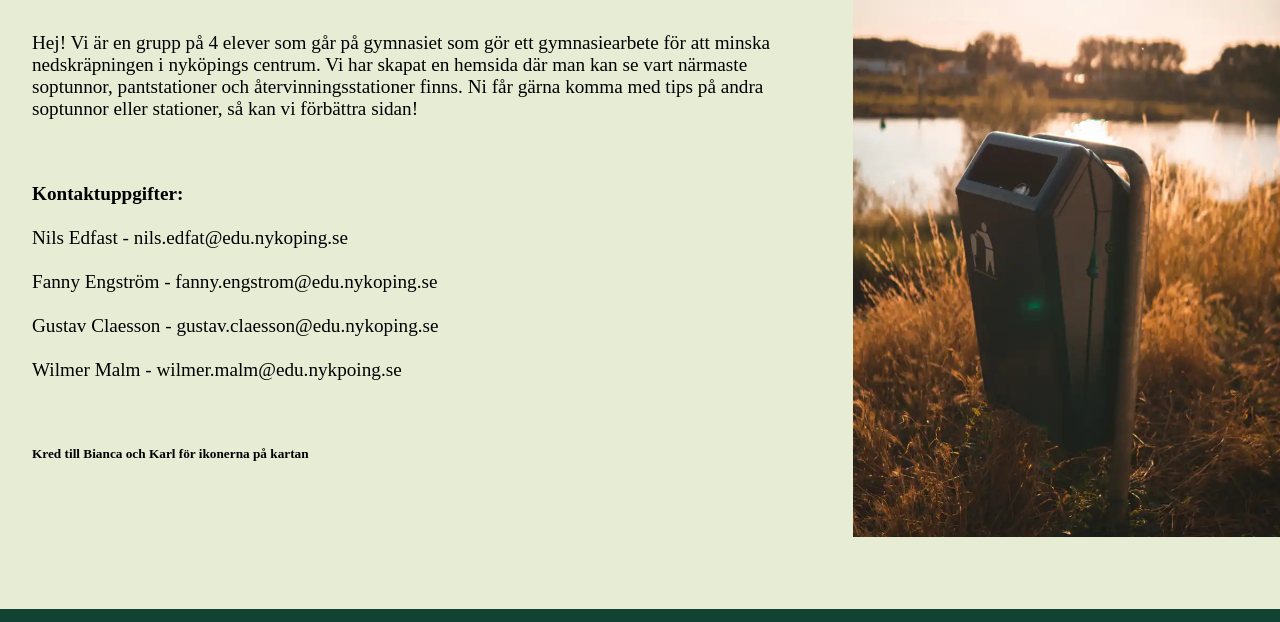
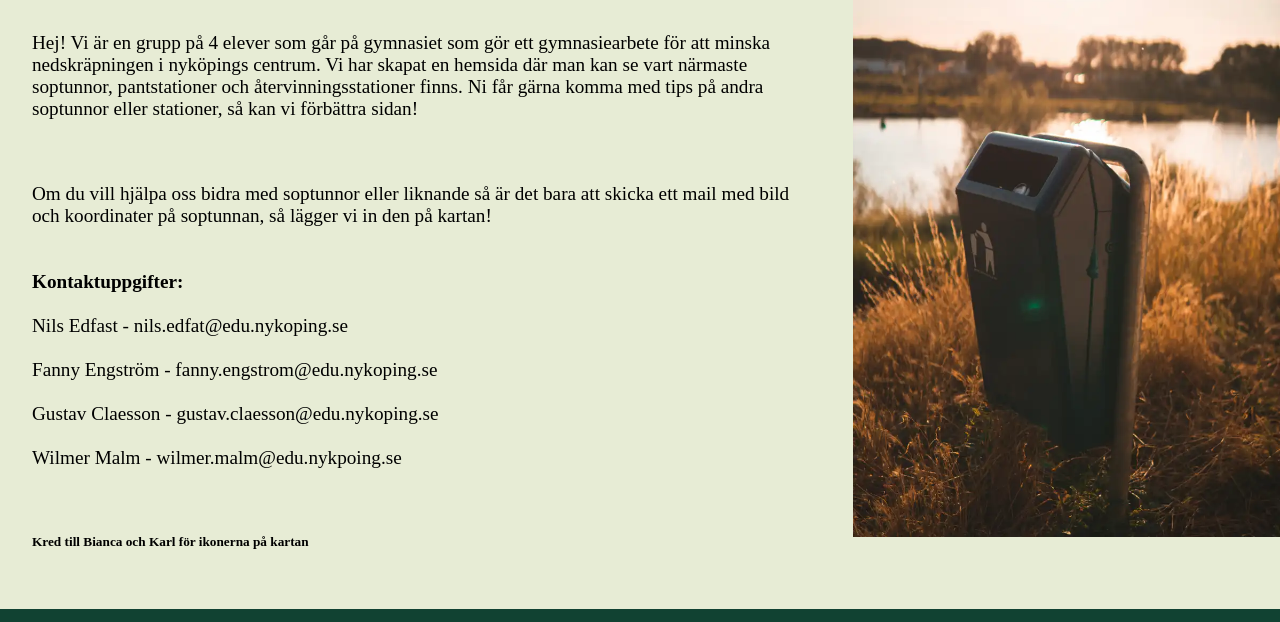
Before and after one commit to Korvsniper/tunnan, a plain HTML site: page om.html in a window 1280 px wide. Shown: the part 103-725 px from the top of the page. Drawn offline with nearby package versions, Linux system fonts and the light colour scheme; a web font is replaced by a local one.

Commit message:
Add files via upload

```diff
--- a/om.html
+++ b/om.html
@@ -29,9 +29,9 @@
                 <img src="bilder/Soptunna__om.webp" alt="" width="100%">
             </div>
             <div class="om__text__2">
-                <p><b>Kontaktuppgifter:</b> <br><br> Nils Edfast - nils.edfat@edu.nykoping.se <br><br> Fanny Engström -
+                <p> Om du vill hjälpa oss bidra med soptunnor eller liknande så är det bara att skicka ett mail med bild och koordinater på soptunnan, så lägger vi in den på kartan!<br><br><br><b>Kontaktuppgifter:</b> <br><br> Nils Edfast - nils.edfat@edu.nykoping.se <br><br> Fanny Engström -
                     fanny.engstrom@edu.nykoping.se <br><br> Gustav Claesson - gustav.claesson@edu.nykoping.se <br><br>
-                    Wilmer Malm - wilmer.malm@edu.nykpoing.se </p>
+                    Wilmer Malm - wilmer.malm@edu.nykpoing.se  </p>
             </div>
             <div class="om__text__3">
                 <h5>Kred till Bianca och Karl för ikonerna på kartan</h5>
```
